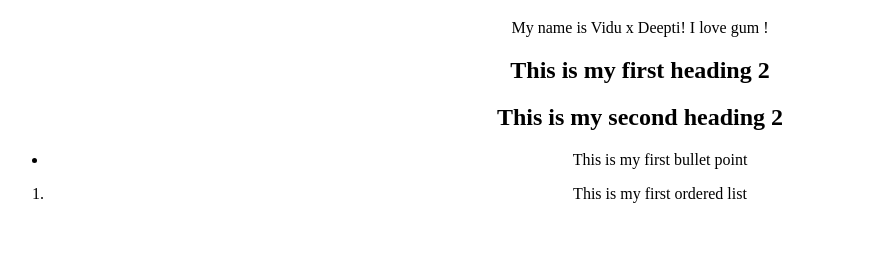
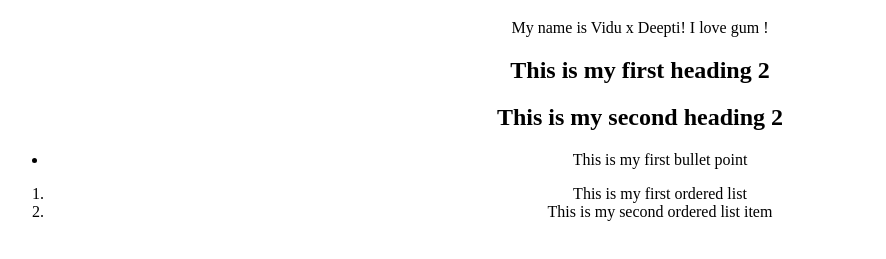
Before and after one commit to onigiri-ii/onigiri-ii.github.com, a plain HTML site: page index.html in a window 1280 px wide. Shown: the part 61-320 px from the top of the page, without its empty margins (0-886 px from the left). Drawn offline with Linux system fonts and the light colour scheme.

Commit message:
Update index.html

```diff
--- a/index.html
+++ b/index.html
@@ -12,6 +12,8 @@
 </ul>
   <ol>
     <li> This is my first ordered list</li>
+    <li> This is my second ordered list item</li>
+
   </ol>
 </center>
 
```
